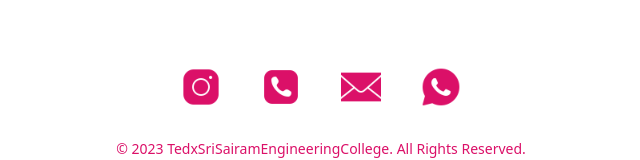
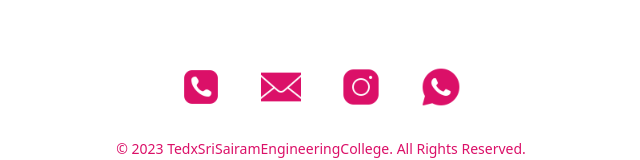
Before and after one commit to PughalBot/tedx, a Next.js app: page /components/Contact in a window 1280 px wide. Shown: the part 249-409 px from the top of the page, without its empty margins (319-959 px from the left). Built offline with nearby package versions, Linux system fonts and the light colour scheme; a web font is replaced by a local one.

Commit message:
footer fix

```diff
--- a/src/pages/components/Contact.js
+++ b/src/pages/components/Contact.js
@@ -23,11 +23,6 @@ const Contact = () => {
       <p className="font-js md:text-xl text-center text-[#1a154b] w-11/12 lg:w-2/5">If you have any questions or would like more information about our services, please feel free to contact us. We're here to help!</p>
 
       <div className="grid grid-cols-4 gap-4 md:gap-10 md:pt-10">
-        <Link href="https://www.instagram.com/tedx_srisairamengclg_23" target="_blank">
-        <div className="flex flex-col items-center">
-          <img src="/insta.png" alt="Phone" className="w-6 md:w-10 h-auto" />
-        </div>
-        </Link>
 
         <Link href="tel:+919840457238" target="_blank">
         <div className="flex flex-col items-center ">
@@ -35,12 +30,19 @@ const Contact = () => {
         </div>
         </Link>
 
-        <Link href="mailto:contact@crowdento.com" target="_blank">
+        <Link href="mailto:tedxsairam2023@gmail.com" target="_blank">
         <div className="flex flex-col items-center">
           <img src="/email.png" alt="Phone" className="w-6 md:w-10 h-auto" />
         </div>
         </Link>
-      <Link href="https://wa.me/919840457238" target="_blank">
+
+        <Link href="https://www.instagram.com/tedx_srisairamengclg_23" target="_blank">
+        <div className="flex flex-col items-center">
+          <img src="/insta.png" alt="Phone" className="w-6 md:w-10 h-auto" />
+        </div>
+        </Link>
+
+        <Link href="https://wa.me/919840457238" target="_blank">
         <div className="flex flex-col items-center">
           <img src="/wap.png" alt="Phone" className="w-6 md:w-10 h-auto" />
         </div>
```
